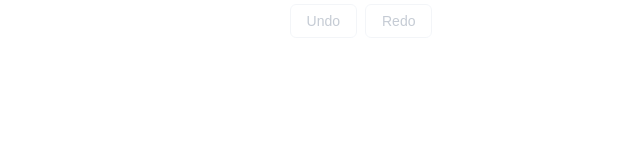
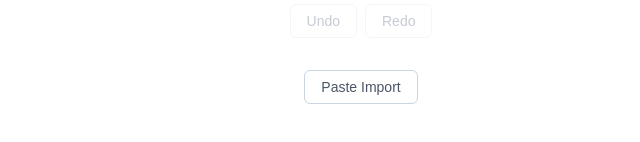
Before and after one commit to midspiral/talktimer-lemmafit, a React (Vite) app: page / in a window 1280 px wide. Shown: the part 246-388 px from the top of the page, without its empty margins (279-919 px from the left). Built offline with nearby package versions, Linux system fonts and the light colour scheme; the HTML template or start-up script is replaced by a standard one.

Commit message:
paste import

```diff
--- a/src/App.css
+++ b/src/App.css
@@ -333,3 +333,26 @@
 .copy-btn:hover {
   background: #c6f6d5;
 }
+
+/* Import section */
+.import-section {
+  display: flex;
+  justify-content: center;
+  margin-top: 1rem;
+}
+
+.import-btn {
+  padding: 0.5rem 1rem;
+  font-size: 0.875rem;
+  border: 1px solid #cbd5e0;
+  border-radius: 6px;
+  background: white;
+  color: #4a5568;
+  cursor: pointer;
+  transition: all 0.15s ease;
+}
+
+.import-btn:hover {
+  background: #f7fafc;
+  border-color: #a0aec0;
+}
--- a/src/App.tsx
+++ b/src/App.tsx
@@ -51,6 +51,27 @@ function generateMarkdown(laps: Lap[]): string {
     })
   lines.push(`- [ ] Total (${formatTime(getSelectedTotal(laps))})`)
   return lines.join('\n')
+}
+
+// Parse markdown import format: "- [ ] Label (MM:SS)"
+function parseMarkdown(text: string): { section: string; duration: number }[] {
+  const lines = text.split('\n')
+  const results: { section: string; duration: number }[] = []
+
+  for (const line of lines) {
+    // Match "- [ ] Label (MM:SS)" or "- [x] Label (MM:SS)"
+    const match = line.match(/^-\s*\[.\]\s*(.+?)\s*\((\d+:\d+)\)\s*$/)
+    if (match) {
+      const section = match[1].trim()
+      // Skip the Total line
+      if (section.toLowerCase() === 'total') continue
+      const duration = parseTime(match[2])
+      if (duration !== null) {
+        results.push({ section, duration })
+      }
+    }
+  }
+  return results
 }
 
 function App() {
@@ -172,6 +193,41 @@ function App() {
   // Move lap down
   const moveDown = (idx: number) => {
     dispatch({ type: 'MoveDown', idx })
+  }
+
+  // Import from markdown (paste)
+  const importMarkdown = async () => {
+    const text = await navigator.clipboard.readText()
+    const parsed = parseMarkdown(text)
+    if (parsed.length === 0) return
+
+    setDafnyHistory((h: DafnyHistory) => {
+      let currentHistory = h
+      const startIdx = Api.historyToJson(currentHistory).present.laps.length
+
+      // Create all laps first
+      for (let i = 0; i < parsed.length; i++) {
+        const createAction = Api.actionFromJson({ type: 'CreateLap' })
+        currentHistory = Api.Do(currentHistory, createAction)
+      }
+
+      // Then adjust duration, label, and select each
+      for (let i = 0; i < parsed.length; i++) {
+        const idx = startIdx + i
+        const { section, duration } = parsed[i]
+
+        const adjustAction = Api.actionFromJson({ type: 'AdjustDuration', idx, duration })
+        currentHistory = Api.Do(currentHistory, adjustAction)
+
+        const labelAction = Api.actionFromJson({ type: 'LabelLap', idx, name: section })
+        currentHistory = Api.Do(currentHistory, labelAction)
+
+        const selectAction = Api.actionFromJson({ type: 'SelectLap', idx })
+        currentHistory = Api.Do(currentHistory, selectAction)
+      }
+
+      return currentHistory
+    })
   }
 
   // Start editing a lap label
@@ -368,6 +424,12 @@ function App() {
         </div>
       )}
 
+      <div className="import-section">
+        <button onClick={importMarkdown} className="import-btn" title="Import from clipboard">
+          Paste Import
+        </button>
+      </div>
+
     </div>
   )
 }
```
